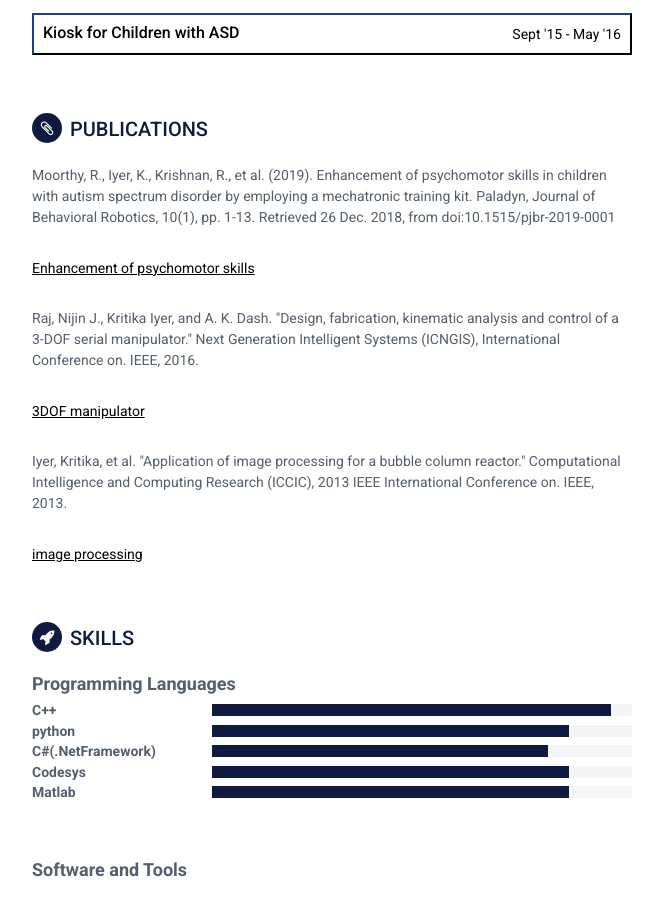
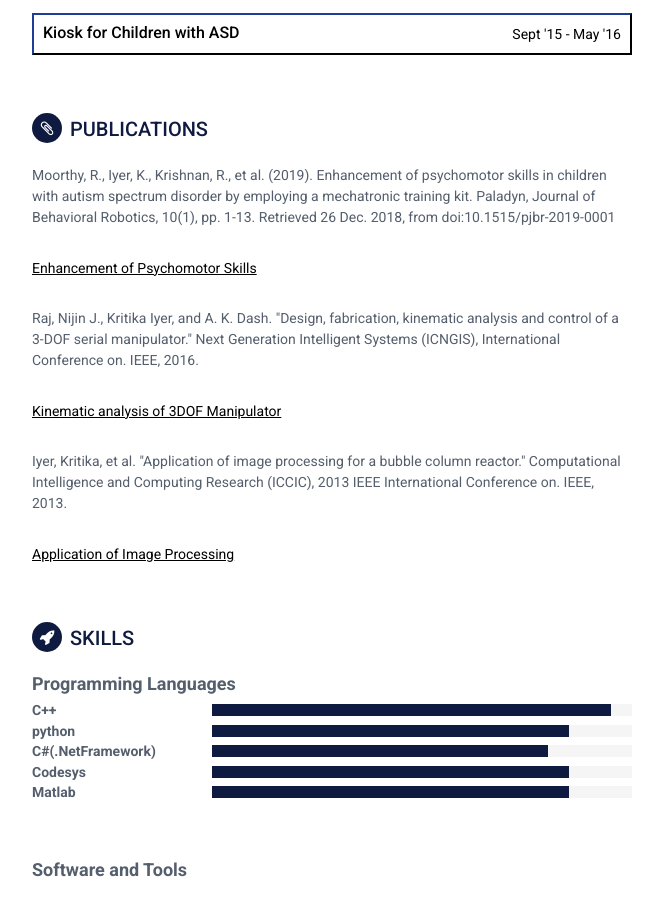
Before and after one commit to iyerkritika/iyerkritika.github.io, a Jekyll site: the page built from index.html, in a window 1280 px wide and 900 px high, scrolled down 1307 px. Shown: the whole window, without its empty margins (188-851 px from the left). Built offline with Jekyll 4.4.1, drawn with Linux system fonts in a browser that asks for light colours.

Commit message:
capitialized paper links

```diff
--- a/_data/paper.yml
+++ b/_data/paper.yml
@@ -1,14 +1,14 @@
 - paper:
   cite: Moorthy, R., Iyer, K., Krishnan, R., et al. (2019). Enhancement of psychomotor skills in children with autism spectrum disorder by employing a mechatronic training kit. Paladyn, Journal of Behavioral Robotics, 10(1), pp. 1-13. Retrieved 26 Dec. 2018, from doi:10.1515/pjbr-2019-0001
   link: https://www.degruyter.com/view/j/pjbr.2019.10.issue-1/pjbr-2019-0001/pjbr-2019-0001.xml
-  linkname: Enhancement of psychomotor skills
+  linkname: Enhancement of Psychomotor Skills
 
 - paper:
   cite: Raj, Nijin J., Kritika Iyer, and A. K. Dash. "Design, fabrication, kinematic analysis and control of a 3-DOF serial manipulator." Next Generation Intelligent Systems (ICNGIS), International Conference on. IEEE, 2016.
   link: http://ieeexplore.ieee.org/abstract/document/7854020/
-  linkname: 3DOF manipulator
+  linkname: Kinematic analysis of 3DOF Manipulator
 
 - paper:
   cite: Iyer, Kritika, et al. "Application of image processing for a bubble column reactor." Computational Intelligence and Computing Research (ICCIC), 2013 IEEE International Conference on. IEEE, 2013.
   link: http://ieeexplore.ieee.org/abstract/document/6724169/
-  linkname: image processing
+  linkname: Application of Image Processing
```
